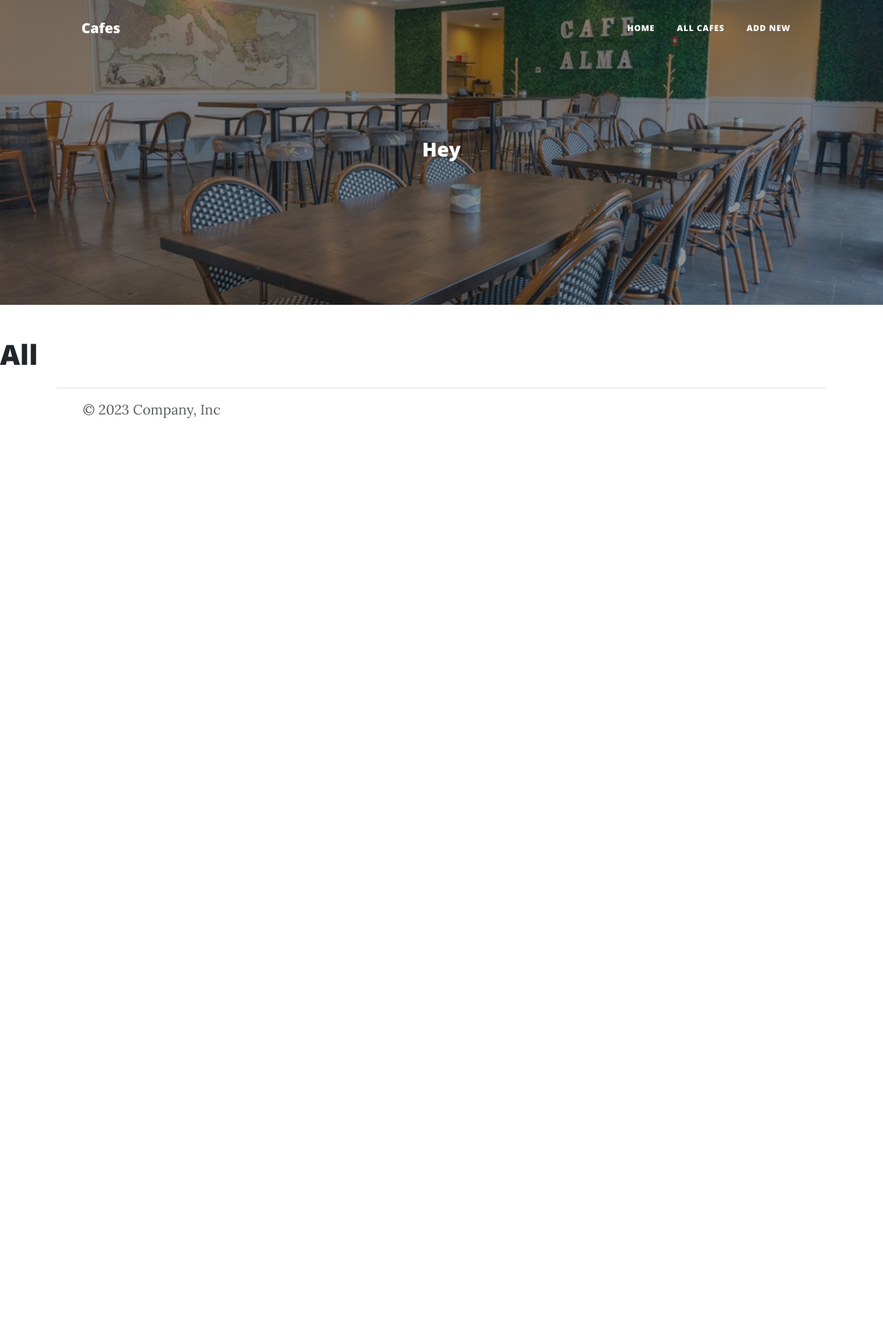
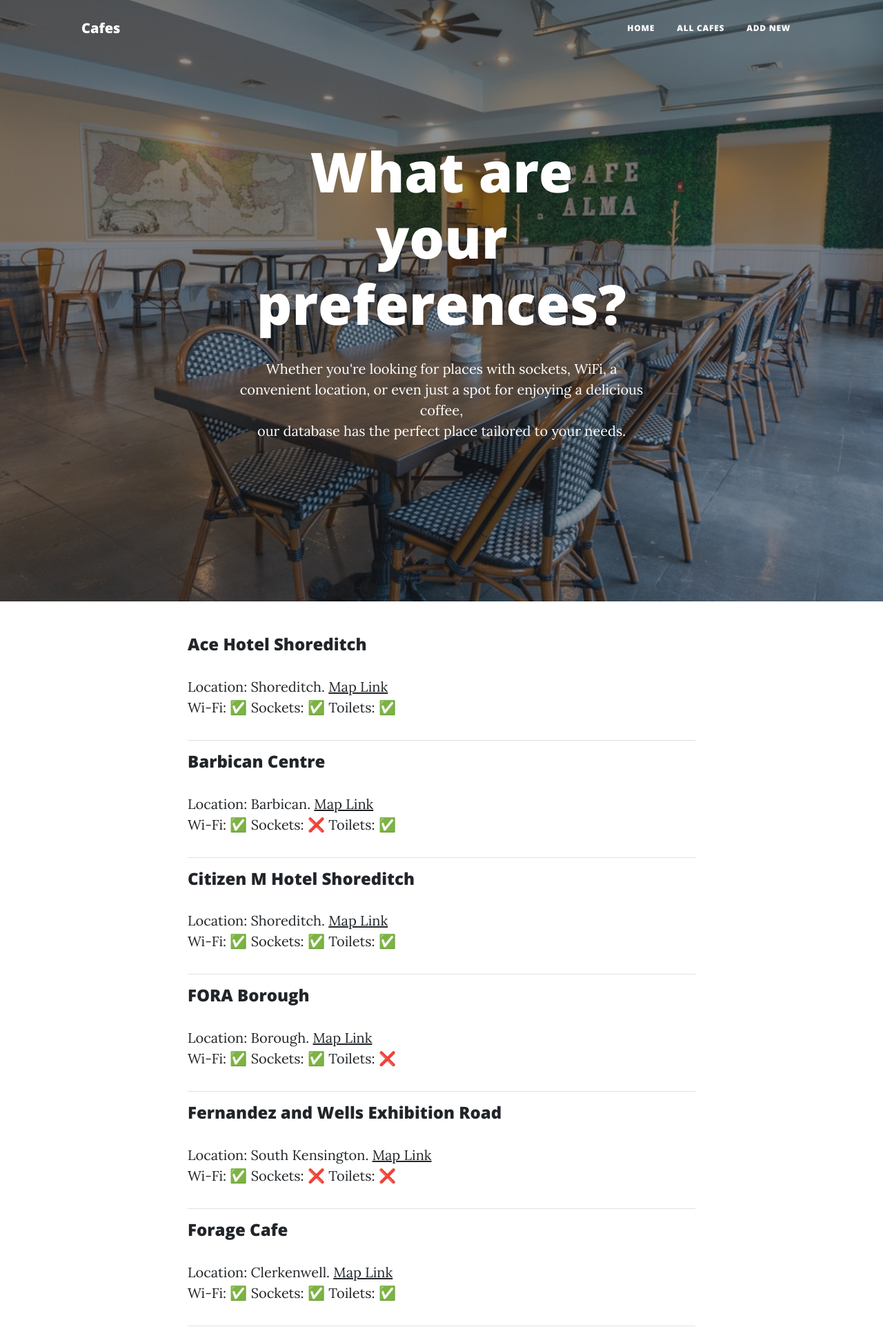
Before and after one commit to ArturrrZ/Project_7_Web, a Flask app: page /all_cafes in a window 1280 px wide. Shown: the top 1927 px of the page at 69% size. Before the commit the page ends 607 px from the top, so only its background shows below. Run offline with Flask 3, Linux system fonts and the light colour scheme; some libraries are stand-ins or nearby versions.

Commit message:
2. All cafes as a list with plain info
3. show cafe html file for each cafe with picture and detailed info.

4. Add new cafe with FLASK WTF & Bootstrap forms( with validators)

```diff
--- a/main.py
+++ b/main.py
@@ -1,8 +1,58 @@
-from flask import Flask, render_template, url_for
+from flask import Flask, render_template, url_for, redirect
 from flask_bootstrap import Bootstrap5
+from flask_sqlalchemy import SQLAlchemy
+from flask_wtf import FlaskForm
+from wtforms import StringField, PasswordField, DateField, SubmitField, URLField,SelectField
+from wtforms.validators import DataRequired, Email, Length, URL
+app = Flask(__name__)
+app.config['SECRET_KEY'] = "afafafafas2131"
+Bootstrap5(app)
 
-app = Flask(__name__)
-Bootstrap5(app)
+##Connect to Database
+app.config['SQLALCHEMY_DATABASE_URI'] = 'sqlite:///cafes.db'
+db = SQLAlchemy()
+db.init_app(app)
+
+class AddForm(FlaskForm):
+    name = StringField(label='Name of cafe:', validators=[DataRequired(message='Give me data BRUH')])
+    url_map = StringField(label='Address link:', validators=[DataRequired(),URL() ])
+    url_img = StringField(label='Picture Link:', validators=[DataRequired(), URL()])
+    location=StringField(label='Their Location:',validators=[DataRequired()])
+    seats=StringField(label='Amount of seats:',validators=[DataRequired()])
+    toilet=SelectField(label='Does it have a restroom?',validators=[DataRequired()],choices=[('True', 'True'), ('False', 'False')])
+    wifi=SelectField(label='Is there a WiFi?',validators=[DataRequired()],choices=[('True', 'True'), ('False', 'False')])
+    sockets=SelectField(label='Are there any sockets?',validators=[DataRequired()],choices=[('True', 'True'), ('False', 'False')])
+    calls=SelectField(label='Can people there take calls?',validators=[DataRequired()],choices=[('True', 'True'), ('False', 'False')])
+    price=StringField(label="What's the coffee price $?",validators=[DataRequired()])
+    submit=SubmitField(label='Submit')
+
+
+class cafe(db.Model):
+    id = db.Column(db.Integer, primary_key=True)
+    name = db.Column(db.String(250), unique=True, nullable=False)
+    map_url = db.Column(db.String(500), nullable=False)
+    img_url = db.Column(db.String(500), nullable=False)
+    location = db.Column(db.String(250), nullable=False)
+    seats = db.Column(db.String(250), nullable=True)
+    has_toilet = db.Column(db.Boolean, nullable=False)
+    has_wifi = db.Column(db.Boolean, nullable=False)
+    has_sockets = db.Column(db.Boolean, nullable=False)
+    can_take_calls = db.Column(db.Boolean, nullable=False)
+    coffee_price = db.Column(db.String(250), nullable=False)
+
+    def to_dict(self):
+        return {old.name: getattr(self, old.name) for old in self.__table__.columns}
+with app.app_context():
+    db.create_all()
+
+
+#
+# with app.app_context():
+#     result = db.session.execute(db.select(cafe).order_by(cafe.name))
+#     all_books = result.scalars().all()
+# for book in all_books:
+#     print(book.has_wifi)
+#     # if book.has_wifi:
 
 @app.route("/")
 def main():
@@ -10,13 +60,37 @@ def main():
 
 @app.route("/all_cafes")
 def all_cafes():
-    return render_template('all.html')
+    result = db.session.execute(db.select(cafe).order_by(cafe.name))
+    all_cafes = result.scalars().all()
+    return render_template('all.html',all_cafes=all_cafes)
 
-@app.route("/add_new")
+@app.route("/add_new", methods=['GET','POST'])
 def add_new():
-    return render_template('add.html')
+    add_cafe=AddForm()
+    if add_cafe.validate_on_submit():
+        new_cafe=cafe(
+        name = add_cafe.name.data,
+        map_url = add_cafe.url_map.data,
+        img_url=add_cafe.url_img.data,
+        location=add_cafe.location.data,
+        seats = add_cafe.seats.data,
+        has_toilet =add_cafe.toilet.data == 'True'  ,
+        has_wifi = add_cafe.wifi.data== 'True' ,
+        has_sockets = add_cafe.sockets.data== 'True' ,
+        can_take_calls =add_cafe.calls.data == 'True' ,
+        coffee_price = add_cafe.price.data,
+        )
+        db.session.add(new_cafe)
+        db.session.commit()
+        print("submitted")
+        return redirect(url_for('all_cafes'))
 
+    return render_template('add.html',form=add_cafe)
 
+@app.route("/show_cafe/<int:cafe_id>")
+def show_cafe(cafe_id):
+    showed_cafe=db.get_or_404(cafe,cafe_id)
+    return render_template('show_cafe.html', cafe=showed_cafe)
 
 if __name__ == "__main__":
     app.run(debug=True)
--- a/templates/all.html
+++ b/templates/all.html
@@ -7,13 +7,38 @@
     <div class="row gx-4 gx-lg-5 justify-content-center">
       <div class="col-md-10 col-lg-8 col-xl-7">
         <div class="site-heading">
-          <h3>Hey</h3>
+          <h1>What are your preferences? </h1>
+          <p>Whether you're looking for places with sockets, WiFi, a convenient location, or
+            even just a spot for enjoying a delicious coffee,<br>
+            our database has the perfect place tailored to your needs.
+          </p>
         </div>
       </div>
     </div>
   </div>
 </header>
 
-<h1>All</h1>
+{%for cafe in all_cafes:%}
+<div class="container">
+  <div class="row">
+
+    <div class="col-md-8 offset-md-2">
+      <a href="{{ url_for('show_cafe', cafe_id=cafe.id) }}"><h4>{{cafe.name}}</h4></a>
+      <p>
+        Location: {{ cafe.location }}.  <a href="{{cafe.map_url}}">Map Link</a><br>
+        Wi-Fi: {%if cafe.has_wifi%} ✅ {%else%} ❌ {%endif%}
+        Sockets: {%if cafe.has_sockets%} ✅ {%else%} ❌ {%endif%}
+        Toilets: {%if cafe.has_toilet%} ✅ {%else%} ❌ {%endif%}
+
+
+      </p>
+      <hr>
+    </div>
+
+  </div>
+
+</div>
+
+{%endfor%}
 
 {% include 'footer.html' %}
```
Also changed, not shown: templates/add.html (+11 -2 lines), templates/index.html (+30 -19 lines), templates/show_cafe.html (added, +43 -0 lines), instance/cafes.db (added), static/assets/laptop.svg (added).
